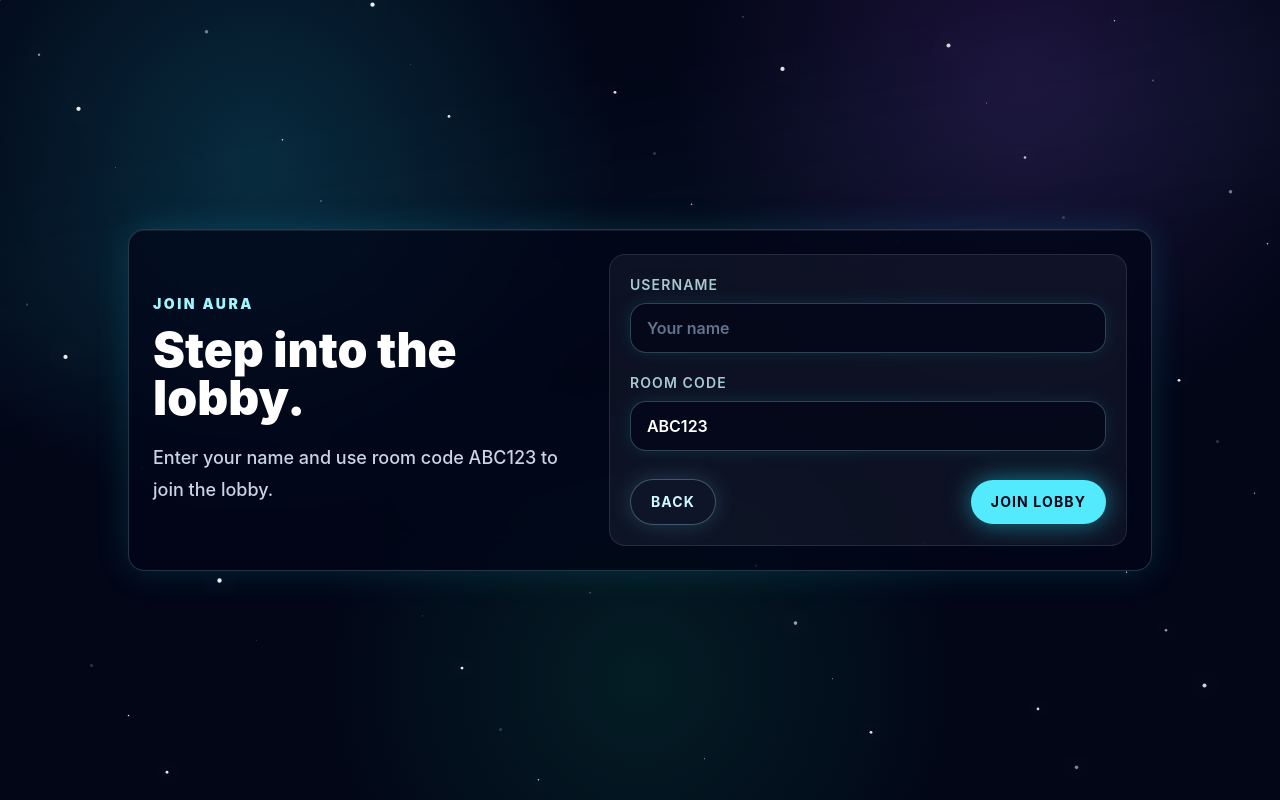
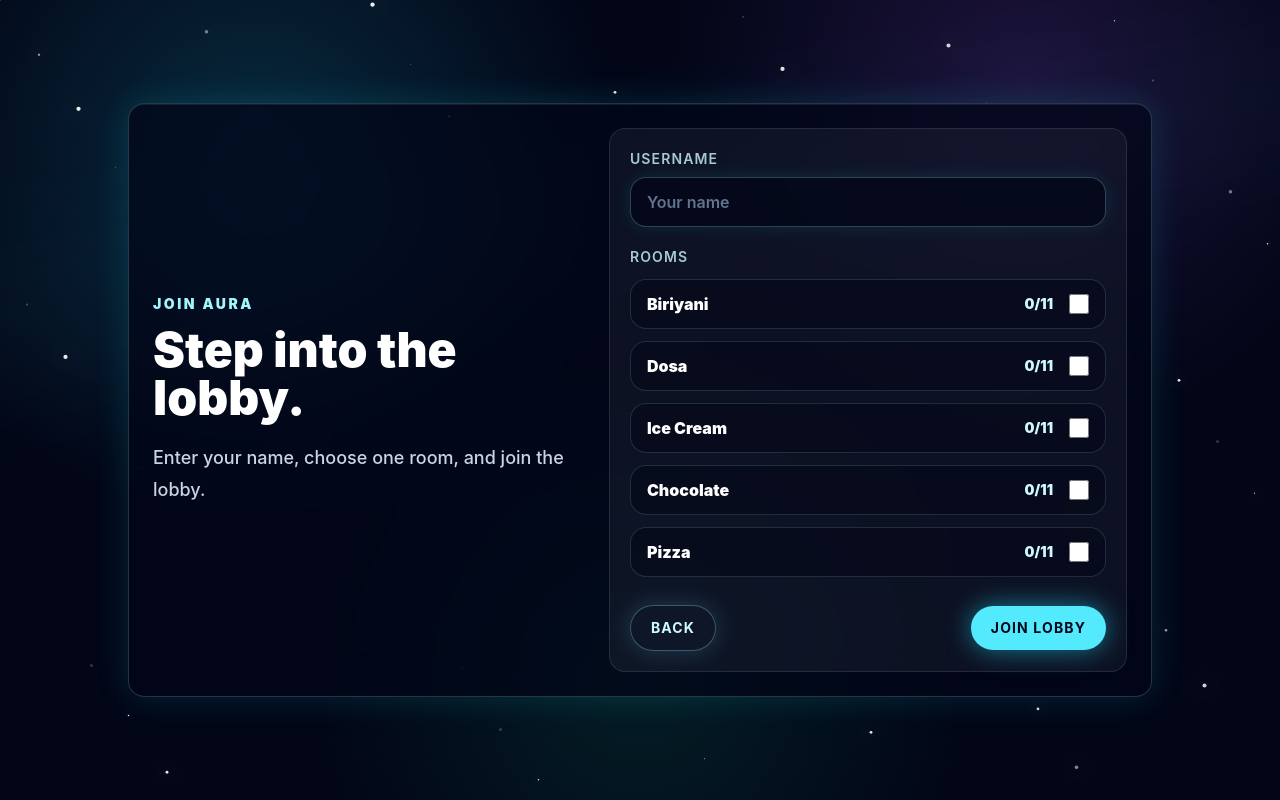
Before and after one commit to ShivaRandom0319/Aura_Game, a React (Vite) app: page / in a window 1280 px wide. Both pictures are taken after a click on the button "PLAY". Built offline with nearby package versions, Linux system fonts and the light colour scheme; no server answers; the database is empty.

Commit message:
Add selectable food rooms

```diff
--- a/database.rules.json
+++ b/database.rules.json
@@ -3,9 +3,9 @@
     ".read": false,
     ".write": false,
     "rooms": {
-      "$roomCode": {
-        ".read": "$roomCode === 'ABC123'",
-        ".write": "$roomCode === 'ABC123' && newData.exists() && newData.child('roomCode').val() === 'ABC123' && newData.child('gamePhase').isString() && newData.child('gamePhase').val().matches(/^(lobby|reveal|typing|discussion|voting|result)$/) && (!newData.child('players').exists() || newData.child('players').childrenCount() <= 11)",
+      "$roomId": {
+        ".read": "$roomId === 'biriyani' || $roomId === 'dosa' || $roomId === 'ice-cream' || $roomId === 'chocolate' || $roomId === 'pizza'",
+        ".write": "($roomId === 'biriyani' || $roomId === 'dosa' || $roomId === 'ice-cream' || $roomId === 'chocolate' || $roomId === 'pizza') && newData.exists() && newData.child('roomId').val() === $roomId && (($roomId === 'biriyani' && newData.child('roomName').val() === 'Biriyani') || ($roomId === 'dosa' && newData.child('roomName').val() === 'Dosa') || ($roomId === 'ice-cream' && newData.child('roomName').val() === 'Ice Cream') || ($roomId === 'chocolate' && newData.child('roomName').val() === 'Chocolate') || ($roomId === 'pizza' && newData.child('roomName').val() === 'Pizza')) && newData.child('gamePhase').isString() && newData.child('gamePhase').val().matches(/^(lobby|reveal|typing|discussion|voting|result)$/) && (!newData.child('players').exists() || newData.child('players').childrenCount() <= 11)",
         "players": {
           "$playerId": {
             ".validate": "!newData.exists() || (newData.child('id').val() === $playerId && newData.child('username').isString() && newData.child('username').val().matches(/^[A-Za-z0-9_]{1,15}$/) && newData.child('color').isString() && newData.child('color').val().matches(/^#[0-9A-Fa-f]{6}$/) && newData.child('isHost').isBoolean() && newData.child('online').isBoolean() && (!newData.child('role').exists() || newData.child('role').val().matches(/^(crewmate|impostor)$/)))"
--- a/src/constants/gameConstants.js
+++ b/src/constants/gameConstants.js
@@ -1,4 +1,11 @@
-export const DEFAULT_ROOM_CODE = 'ABC123'
+export const ROOM_OPTIONS = [
+  { id: 'biriyani', name: 'Biriyani' },
+  { id: 'dosa', name: 'Dosa' },
+  { id: 'ice-cream', name: 'Ice Cream' },
+  { id: 'chocolate', name: 'Chocolate' },
+  { id: 'pizza', name: 'Pizza' },
+]
+export const DEFAULT_ROOM_ID = ROOM_OPTIONS[0].id
 export const MAX_PLAYERS = 11
 export const MIN_PLAYERS = 3
 export const USERNAME_MAX_LENGTH = 15
--- a/src/pages/AboutPage.jsx
+++ b/src/pages/AboutPage.jsx
@@ -4,7 +4,7 @@ import GlowingButton from '../components/GlowingButton'
 import StarsBackground from '../components/StarsBackground'
 
 const rules = [
-  'Join using room code ABC123',
+  'Choose one room before joining',
   'First player becomes host',
   'Host starts the game',
   'Crewmates see the secret word',
--- a/src/pages/JoinPage.jsx
+++ b/src/pages/JoinPage.jsx
@@ -1,41 +1,71 @@
-import { useState } from 'react'
+import { useEffect, useMemo, useState } from 'react'
 import { motion } from 'framer-motion'
 import GameCard from '../components/GameCard'
 import GlowingButton from '../components/GlowingButton'
 import StarsBackground from '../components/StarsBackground'
 import TextInput from '../components/TextInput'
-import { DEFAULT_ROOM_CODE, USERNAME_MAX_LENGTH } from '../constants/gameConstants'
+import { MAX_PLAYERS, ROOM_OPTIONS, USERNAME_MAX_LENGTH } from '../constants/gameConstants'
 import {
   joinRoom,
   LOBBY_ERROR_MESSAGES,
+  listenToRoomSummaries,
   validateUsername,
 } from '../services/lobbyService'
 
 function JoinPage({ onBack, onJoinLobby }) {
   const [username, setUsername] = useState('')
-  const [roomCode, setRoomCode] = useState(DEFAULT_ROOM_CODE)
+  const [selectedRoomId, setSelectedRoomId] = useState('')
+  const [roomSummaries, setRoomSummaries] = useState(() =>
+    ROOM_OPTIONS.map((room) => ({
+      ...room,
+      gamePhase: 'lobby',
+      isFull: false,
+      playerCount: 0,
+    })),
+  )
   const [errors, setErrors] = useState({})
   const [isJoining, setIsJoining] = useState(false)
+
+  useEffect(() => {
+    const unsubscribeRooms = listenToRoomSummaries(
+      (summaries) => {
+        setRoomSummaries(summaries)
+      },
+      () => {
+        setErrors((currentErrors) => ({
+          ...currentErrors,
+          form: 'Could not load rooms. Please try again.',
+        }))
+      },
+    )
+
+    return () => unsubscribeRooms()
+  }, [])
+
+  const selectedRoom = useMemo(() => {
+    return roomSummaries.find((room) => room.id === selectedRoomId)
+  }, [roomSummaries, selectedRoomId])
 
   const validateJoinForm = () => {
     const nextErrors = {}
     const usernameValidation = validateUsername(username)
-    const normalizedRoomCode = roomCode.trim().toUpperCase()
 
     if (!usernameValidation.isValid) {
       nextErrors.username = usernameValidation.error
     }
 
-    if (normalizedRoomCode !== DEFAULT_ROOM_CODE) {
-      nextErrors.roomCode = LOBBY_ERROR_MESSAGES.invalidRoomCode
+    if (!selectedRoom) {
+      nextErrors.room = LOBBY_ERROR_MESSAGES.invalidRoom
+    } else if (selectedRoom.isFull) {
+      nextErrors.room = LOBBY_ERROR_MESSAGES.roomFull
     }
 
     setErrors(nextErrors)
     return {
       isValid: Object.keys(nextErrors).length === 0,
       values: {
+        roomId: selectedRoom?.id ?? '',
         username: usernameValidation.username,
-        roomCode: normalizedRoomCode,
       },
     }
   }
@@ -51,15 +81,15 @@ function JoinPage({ onBack, onJoinLobby }) {
     setIsJoining(true)
 
     try {
-      const joinedRoom = await joinRoom(result.values.username, result.values.roomCode)
+      const joinedRoom = await joinRoom(result.values.username, result.values.roomId)
       onJoinLobby(joinedRoom)
     } catch (error) {
       const message = error?.message || LOBBY_ERROR_MESSAGES.firebase
 
       if (message === LOBBY_ERROR_MESSAGES.duplicateUsername) {
         setErrors({ username: message })
-      } else if (message === LOBBY_ERROR_MESSAGES.invalidRoomCode) {
-        setErrors({ roomCode: message })
+      } else if (message === LOBBY_ERROR_MESSAGES.invalidRoom) {
+        setErrors({ room: message })
       } else {
         setErrors({ form: message })
       }
@@ -87,7 +117,7 @@ function JoinPage({ onBack, onJoinLobby }) {
               Step into the lobby.
             </h1>
             <p className="mt-5 text-base font-medium leading-8 text-slate-300 md:text-lg">
-              Enter your name and use room code ABC123 to join the lobby.
+              Enter your name, choose one room, and join the lobby.
             </p>
           </motion.section>
 
@@ -111,17 +141,47 @@ function JoinPage({ onBack, onJoinLobby }) {
               autoComplete="off"
             />
 
-            <TextInput
-              label="Room Code"
-              name="roomCode"
-              placeholder={DEFAULT_ROOM_CODE}
-              value={roomCode}
-              onChange={(event) => setRoomCode(event.target.value.toUpperCase())}
-              error={errors.roomCode}
-              maxLength={DEFAULT_ROOM_CODE.length}
-              pattern={DEFAULT_ROOM_CODE}
-              autoComplete="off"
-            />
+            <section className="space-y-3">
+              <p className="text-sm font-semibold uppercase tracking-[0.08em] text-cyan-100/80">
+                Rooms
+              </p>
+              <div className="grid gap-3">
+                {roomSummaries.map((room) => {
+                  const isSelected = selectedRoomId === room.id
+
+                  return (
+                    <label
+                      key={room.id}
+                      className={[
+                        'flex cursor-pointer items-center justify-between gap-4 rounded-2xl border px-4 py-3 transition duration-200',
+                        isSelected
+                          ? 'border-cyan-200/80 bg-cyan-200/10 shadow-[0_0_20px_rgba(34,211,238,0.18)]'
+                          : 'border-cyan-200/15 bg-slate-950/45 hover:border-cyan-200/45',
+                        room.isFull ? 'cursor-not-allowed opacity-60' : '',
+                      ]
+                        .filter(Boolean)
+                        .join(' ')}
+                    >
+                      <span className="text-base font-black text-white">{room.name}</span>
+                      <span className="ml-auto text-sm font-black text-cyan-100">
+                        {room.playerCount}/{MAX_PLAYERS}
+                      </span>
+                      <input
+                        type="checkbox"
+                        checked={isSelected}
+                        disabled={room.isFull}
+                        onChange={() => setSelectedRoomId(room.id)}
+                        className="h-5 w-5 accent-cyan-300"
+                        aria-label={`Select ${room.name}`}
+                      />
+                    </label>
+                  )
+                })}
+              </div>
+              {errors.room && (
+                <p className="text-sm font-semibold text-rose-200">{errors.room}</p>
+              )}
+            </section>
 
             <div className="mt-2 flex flex-col gap-3 sm:flex-row sm:items-center sm:justify-between">
               {errors.form && (
--- a/src/pages/LobbyPage.jsx
+++ b/src/pages/LobbyPage.jsx
@@ -5,13 +5,14 @@ import GlowingButton from '../components/GlowingButton'
 import LoadingScreen from '../components/LoadingScreen'
 import PlayerAvatar from '../components/PlayerAvatar'
 import StarsBackground from '../components/StarsBackground'
-import { DEFAULT_ROOM_CODE, MIN_PLAYERS } from '../constants/gameConstants'
+import { MIN_PLAYERS } from '../constants/gameConstants'
 import { GAME_ERROR_MESSAGES, startGame } from '../services/gameService'
 import {
   getStoredPlayerId,
   leaveRoom,
   listenToRoom,
 } from '../services/lobbyService'
+import { getStoredRoomOption } from '../utils/roomUtils'
 import DiscussionPage from './DiscussionPage'
 import RevealPage from './RevealPage'
 import ResultPage from './ResultPage'
@@ -67,6 +68,7 @@ function LobbyPage({ onLeaveLobby, onAccessDenied = onLeaveLobby }) {
   const [isStarting, setIsStarting] = useState(false)
   const [startError, setStartError] = useState('')
   const currentPlayerId = getStoredPlayerId()
+  const storedRoom = getStoredRoomOption()
 
   useEffect(() => {
     const unsubscribeRoom = listenToRoom(
@@ -89,6 +91,7 @@ function LobbyPage({ onLeaveLobby, onAccessDenied = onLeaveLobby }) {
   const players = useMemo(() => getActivePlayers(room), [room])
   const currentPlayer = players.find((player) => player.id === currentPlayerId)
   const currentPlayerIsInRoom = Boolean(currentPlayer)
+  const roomName = room?.roomName ?? storedRoom?.name ?? 'Room'
   const isCurrentPlayerHost = Boolean(currentPlayer?.isHost)
   const hasMinimumPlayers = players.length >= MIN_PLAYERS
   const canStartGame = isCurrentPlayerHost && hasMinimumPlayers
@@ -216,7 +219,7 @@ function LobbyPage({ onLeaveLobby, onAccessDenied = onLeaveLobby }) {
             Lobby
           </h1>
           <p className="mt-2 text-lg font-black uppercase tracking-[0.12em] text-cyan-200">
-            Room Code: {DEFAULT_ROOM_CODE}
+            Room: {roomName}
           </p>
           <p className="mt-2 text-sm font-semibold text-slate-300">
             Waiting for the host to start the game.
--- a/src/services/lobbyService.js
+++ b/src/services/lobbyService.js
@@ -7,14 +7,20 @@ import {
 } from 'firebase/database'
 import { database } from '../firebase/firebaseConfig'
 import {
-  DEFAULT_ROOM_CODE,
   MAX_PLAYERS,
+  ROOM_OPTIONS,
   TYPING_TIME_SECONDS,
   USERNAME_MAX_LENGTH,
   VOTING_TIME_SECONDS,
 } from '../constants/gameConstants'
+import {
+  clearStoredRoomId,
+  getRoomOption,
+  getRoomPath,
+  getStoredRoomId,
+  setStoredRoomId,
+} from '../utils/roomUtils'
 
-const ROOM_PATH = `rooms/${DEFAULT_ROOM_CODE}`
 const PLAYER_ID_STORAGE_KEY = 'aura_player_id'
 const USERNAME_STORAGE_KEY = 'aura_username'
 const USERNAME_PATTERN = /^[A-Za-z0-9_]+$/
@@ -24,7 +30,7 @@ export const LOBBY_ERROR_MESSAGES = {
   duplicateUsername: 'This username is already taken. Try another name.',
   firebase: 'Could not join lobby. Please try again.',
   gameInProgress: 'Game already started. Wait for the next lobby.',
-  invalidRoomCode: 'Invalid room code. Use ABC123 to join Aura.',
+  invalidRoom: 'Choose one room to join Aura.',
   roomFull: 'Lobby is full. Maximum 11 players can join.',
 }
 
@@ -61,16 +67,14 @@ function createPlayerId() {
   return `player_${Date.now()}_${Math.random().toString(16).slice(2)}`
 }
 
-function getRoomReference() {
-  if (!database) {
+function getRoomReference(roomId = getStoredRoomId()) {
+  const roomPath = getRoomPath(roomId)
+
+  if (!database || !roomPath) {
     throw new LobbyServiceError(LOBBY_ERROR_MESSAGES.firebase)
   }
 
-  return ref(database, ROOM_PATH)
-}
-
-function normalizeRoomCode(roomCode) {
-  return String(roomCode ?? '').trim().toUpperCase()
+  return ref(database, roomPath)
 }
 
 function getActivePlayers(players = {}) {
@@ -670,12 +674,12 @@ export function validateUsername(username) {
   }
 }
 
-export async function joinRoom(username, roomCode) {
-  const normalizedRoomCode = normalizeRoomCode(roomCode)
+export async function joinRoom(username, roomId) {
+  const selectedRoom = getRoomOption(roomId)
   const usernameValidation = validateUsername(username)
 
-  if (normalizedRoomCode !== DEFAULT_ROOM_CODE) {
-    throw new LobbyServiceError(LOBBY_ERROR_MESSAGES.invalidRoomCode)
+  if (!selectedRoom) {
+    throw new LobbyServiceError(LOBBY_ERROR_MESSAGES.invalidRoom)
   }
 
   if (!usernameValidation.isValid) {
@@ -683,7 +687,7 @@ export async function joinRoom(username, roomCode) {
   }
 
   const playerId = getOrCreatePlayerId()
-  const roomReference = getRoomReference()
+  const roomReference = getRoomReference(selectedRoom.id)
   let joinError = ''
 
   try {
@@ -757,10 +761,11 @@ export async function joinRoom(username, roomCode) {
 
         return {
           ...currentRoom,
-          roomCode: DEFAULT_ROOM_CODE,
           gamePhase,
           hostId,
           players: nextPlayers,
+          roomId: selectedRoom.id,
+          roomName: selectedRoom.name,
         }
       },
       { applyLocally: false },
@@ -771,13 +776,14 @@ export async function joinRoom(username, roomCode) {
     }
 
     try {
-      const playerReference = ref(database, `${ROOM_PATH}/players/${playerId}`)
+      const playerReference = ref(database, `${getRoomPath(selectedRoom.id)}/players/${playerId}`)
       await onDisconnect(playerReference).remove()
     } catch {
       // Joining should still succeed if disconnect cleanup cannot be registered.
     }
 
     getStorage()?.setItem(USERNAME_STORAGE_KEY, usernameValidation.username)
+    setStoredRoomId(selectedRoom.id)
 
     return {
       playerId,
@@ -793,7 +799,7 @@ export async function joinRoom(username, roomCode) {
   }
 }
 
-export function listenToRoom(callback, onError) {
+export function listenToRoom(callback, onError, roomId = getStoredRoomId()) {
   if (!database) {
     Promise.resolve().then(() => {
       onError?.(new LobbyServiceError(LOBBY_ERROR_MESSAGES.firebase))
@@ -802,7 +808,17 @@ export function listenToRoom(callback, onError) {
     return () => {}
   }
 
-  const roomReference = ref(database, ROOM_PATH)
+  const roomPath = getRoomPath(roomId)
+
+  if (!roomPath) {
+    Promise.resolve().then(() => {
+      onError?.(new LobbyServiceError(LOBBY_ERROR_MESSAGES.firebase))
+    })
+
+    return () => {}
+  }
+
+  const roomReference = ref(database, roomPath)
   let isRepairingRoom = false
 
   return onValue(
@@ -824,12 +840,62 @@ export function listenToRoom(callback, onError) {
   )
 }
 
-export async function leaveRoom(playerId) {
+export function listenToRoomSummaries(callback, onError) {
+  if (!database) {
+    Promise.resolve().then(() => {
+      onError?.(new LobbyServiceError(LOBBY_ERROR_MESSAGES.firebase))
+    })
+
+    return () => {}
+  }
+
+  const summariesById = new Map(
+    ROOM_OPTIONS.map((roomOption) => [
+      roomOption.id,
+      {
+        ...roomOption,
+        gamePhase: 'lobby',
+        isFull: false,
+        playerCount: 0,
+      },
+    ]),
+  )
+
+  const notify = () => {
+    callback(ROOM_OPTIONS.map((roomOption) => summariesById.get(roomOption.id)))
+  }
+
+  const unsubscribes = ROOM_OPTIONS.map((roomOption) => {
+    return onValue(
+      ref(database, getRoomPath(roomOption.id)),
+      (snapshot) => {
+        const room = snapshot.val() ?? {}
+        const playerCount = getActivePlayers(room.players ?? {}).length
+
+        summariesById.set(roomOption.id, {
+          ...roomOption,
+          gamePhase: room.gamePhase ?? 'lobby',
+          isFull: playerCount >= MAX_PLAYERS,
+          playerCount,
+        })
+
+        notify()
+      },
+      onError,
+    )
+  })
+
+  return () => {
+    unsubscribes.forEach((unsubscribe) => unsubscribe())
+  }
+}
+
+export async function leaveRoom(playerId, roomId = getStoredRoomId()) {
   if (!playerId) {
     return
   }
 
-  const roomReference = getRoomReference()
+  const roomReference = getRoomReference(roomId)
 
   await runTransaction(roomReference, (room) => {
     if (!room?.players?.[playerId]) {
@@ -855,4 +921,8 @@ export async function leaveRoom(playerId) {
 
     return getRepairedRoom(nextRoom)
   })
+
+  if (roomId === getStoredRoomId()) {
+    clearStoredRoomId()
+  }
 }
--- /dev/null
+++ b/src/utils/roomUtils.js
@@ -0,0 +1,46 @@
+import { DEFAULT_ROOM_ID, ROOM_OPTIONS } from '../constants/gameConstants'
+
+export const ROOM_ID_STORAGE_KEY = 'aura_room_id'
+
+function getStorage() {
+  return typeof window === 'undefined' ? null : window.localStorage
+}
+
+export function getRoomOption(roomId) {
+  const normalizedRoomId = String(roomId ?? '').trim()
+
+  return ROOM_OPTIONS.find((room) => room.id === normalizedRoomId) ?? null
+}
+
+export function getDefaultRoomOption() {
+  return getRoomOption(DEFAULT_ROOM_ID)
+}
+
+export function getStoredRoomId() {
+  return getStorage()?.getItem(ROOM_ID_STORAGE_KEY) ?? ''
+}
+
+export function getStoredRoomOption() {
+  return getRoomOption(getStoredRoomId())
+}
+
+export function setStoredRoomId(roomId) {
+  const roomOption = getRoomOption(roomId)
+
+  if (!roomOption) {
+    return false
+  }
+
+  getStorage()?.setItem(ROOM_ID_STORAGE_KEY, roomOption.id)
+  return true
+}
+
+export function clearStoredRoomId() {
+  getStorage()?.removeItem(ROOM_ID_STORAGE_KEY)
+}
+
+export function getRoomPath(roomId = getStoredRoomId()) {
+  const roomOption = getRoomOption(roomId)
+
+  return roomOption ? `rooms/${roomOption.id}` : ''
+}
```
Also changed, not shown: src/App.jsx (+6 -2 lines), src/services/gameService.js (+5 -5 lines), src/services/roundService.js (+5 -4 lines), src/services/votingService.js (+5 -5 lines), 2 other files (tests, documents, lock files or other folders).
